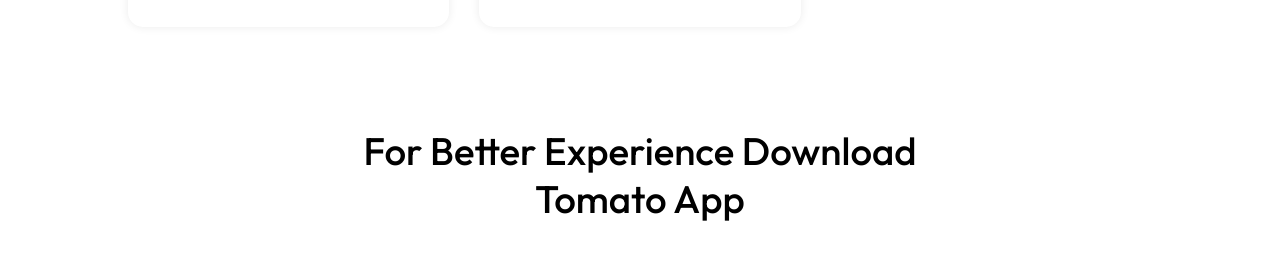
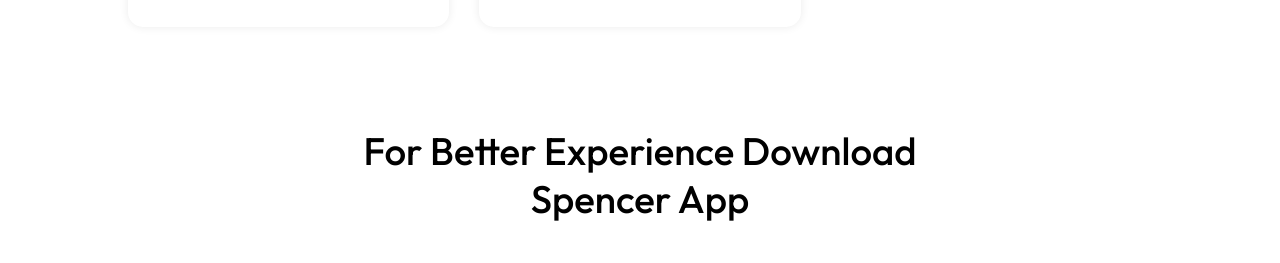
Before and after one commit to ThasuniInduma/food-delivery-app, a React (Vite) app in the folder food_delivery_app_frontend/: page / in a window 1280 px wide. Shown: the part 6300-6563 px from the top of the page. Built offline with nearby package versions, Linux system fonts and the light colour scheme.

Commit message:
frontend complete

```diff
--- a/food_delivery_app_frontend/src/components/AppDownload/AppDownload.jsx
+++ b/food_delivery_app_frontend/src/components/AppDownload/AppDownload.jsx
@@ -5,7 +5,7 @@
 const AppDownload = () => {
   return (
     <div className='app-download' id='app-download'>
-        <p>For Better Experience Download<br/>Tomato App</p>
+        <p>For Better Experience Download<br/>Spencer App</p>
         <div className='app-download-platforms'>
             <img src={assets.play_store} alt="" />
             <img src={assets.app_store} alt="" />
```
